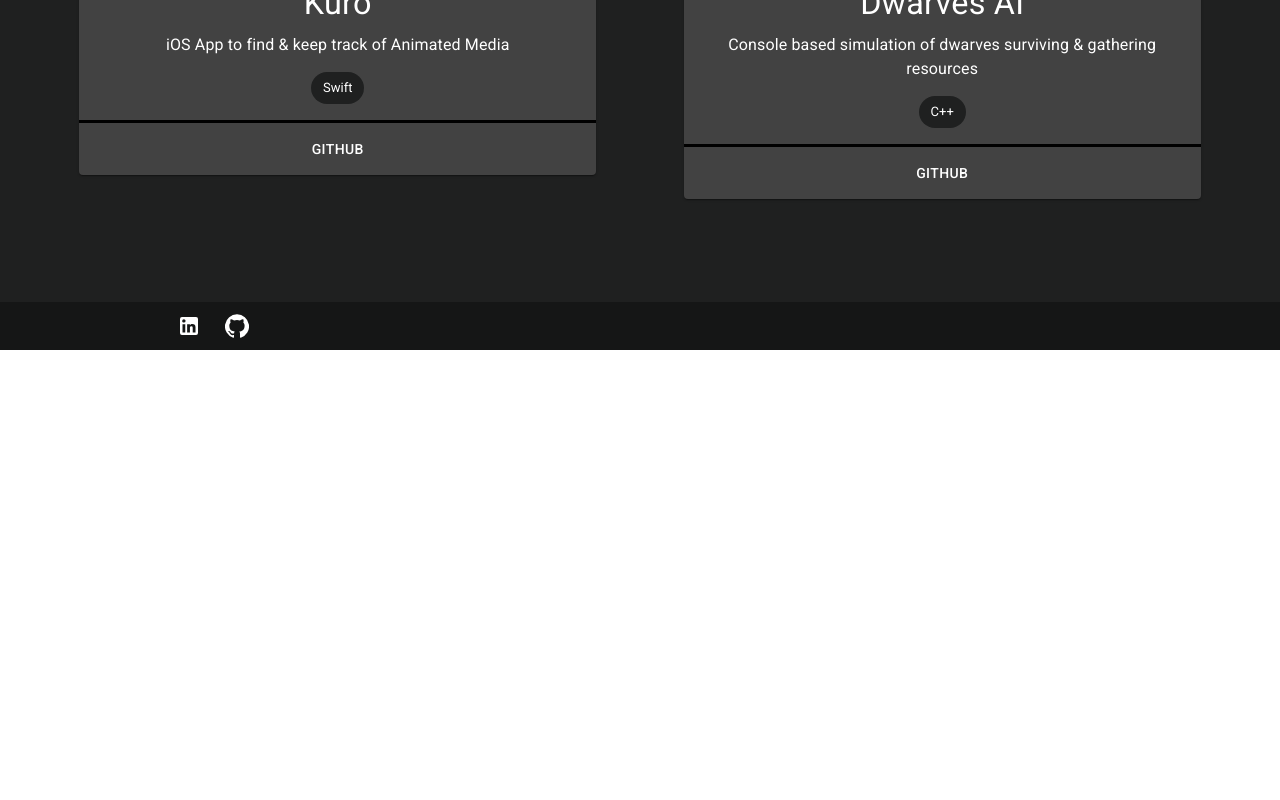
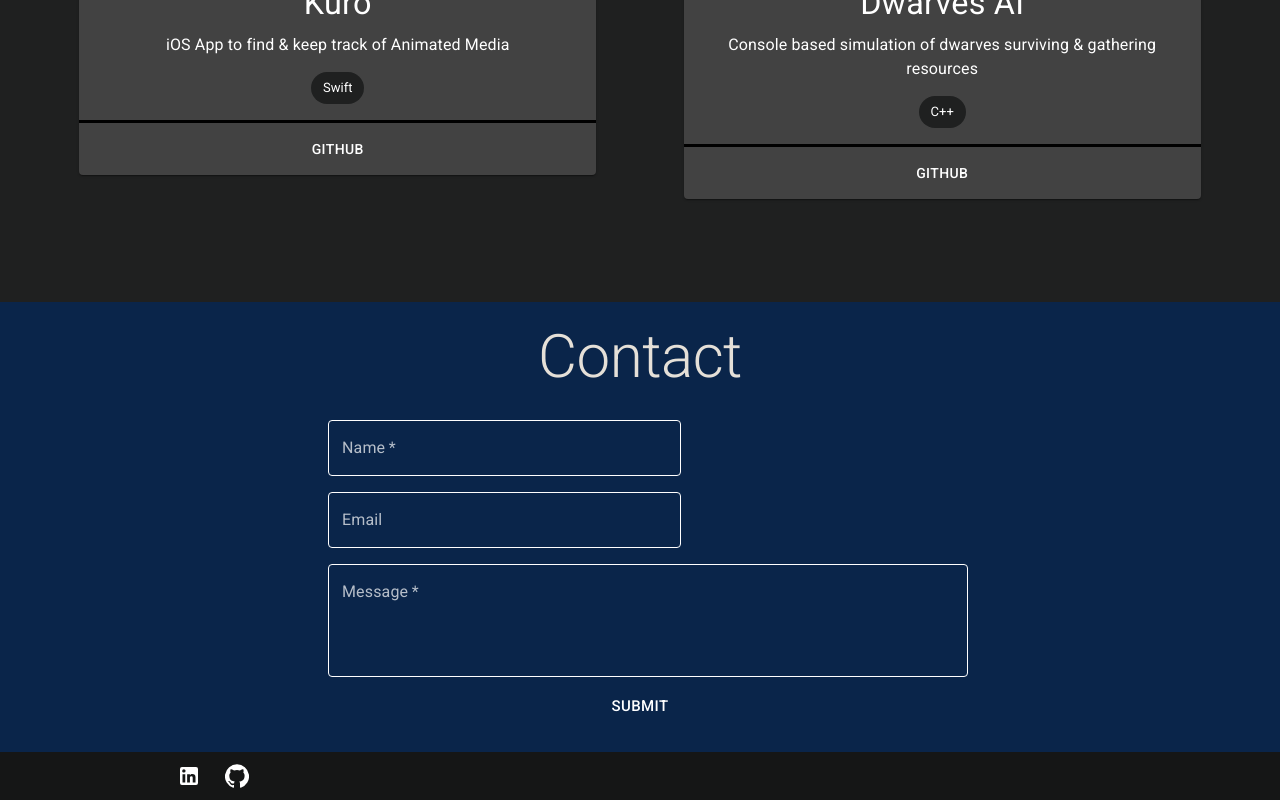
Before and after one commit to TalhaR/talhar.github.io, a React (Create React App) app: page / in a window 1280 px wide. Shown: the part 1939-2739 px from the top of the page. Before the commit the page ends 2289 px from the top, so only its background shows below. Built offline with nearby package versions, Linux system fonts and the light colour scheme.

Commit message:
added contact form. Minor layout changes.

```diff
--- a/src/App.js
+++ b/src/App.js
@@ -6,17 +6,20 @@ import About from './components/About'
 import Skills from './components/Skills'
 import Projects from './components/Projects'
 import Footer from './components/Footer'
+import Contact from './components/Contact'
 import { Grid } from '@material-ui/core';
+
 
 function App() {
   return (
     <div className="App">
       <Navbar />
-      <Grid container style={{backgroundColor: '#1f2020', color: '#e5e0d8'}}>
+      <Grid container component="main" style={{backgroundColor: '#1f2020', color: '#e5e0d8'}}>
         <Header/>
         <About />
         <Skills/>
         <Projects/>
+        <Contact />
       </Grid>
 
       <Footer/>
--- a/src/components/About.jsx
+++ b/src/components/About.jsx
@@ -24,7 +24,7 @@ export default function About() {
     const classes = useStyles();
 
     return (
-        <Grid container className={classes.aboutContainer}>
+        <Grid container className={classes.aboutContainer} component="section">
             <Grid item style={{textAlign: '-webkit-center'}}>
                 <Typography variant="h1">
                     Talha Rahman
--- /dev/null
+++ b/src/components/Contact.jsx
@@ -0,0 +1,108 @@
+import React, { useState } from 'react'
+import { makeStyles, withStyles } from '@material-ui/core/styles'
+import { Button, Grid, TextField, Typography } from '@material-ui/core'
+
+const useStyles = makeStyles((theme) => ({
+    contactContainer: {
+        justifyContent: 'center',
+        height: '450px',
+        backgroundColor: theme.palette.secondary.main,
+    },
+    formContainer: {
+        justifyContent: 'center',
+    },
+    header: {
+        textAlign: 'center',
+        padding: '5% 0%',
+        [theme.breakpoints.up("lg")]: {
+            padding: '3% 0%',
+        }
+    },
+    form: {
+        '& .MuiTextField-root': {
+            margin: theme.spacing(1),
+        },
+    },
+    regularInputs: {
+        width: '100%',
+        [theme.breakpoints.up('sm')]: {
+            width: '46%',
+        },
+        [theme.breakpoints.up('lg')]: {
+            width: '35ch',
+        }
+    },
+    message: {
+        width: '100%',
+        [theme.breakpoints.up('sm')]: {
+            width: '95%',
+        },
+        [theme.breakpoints.up('md')]: {
+            width: '94%',
+        },
+        [theme.breakpoints.up('lg')]: {
+            width: '100%',
+        }
+    }
+}));
+
+const CssTextField = withStyles({
+    root: {
+      '& label.Mui-focused': {
+        color: 'white',
+      },
+      '& .MuiInput-underline:after': {
+        borderBottomColor: 'white',
+      },
+      '& .MuiOutlinedInput-root': {
+        '& fieldset': {
+          borderColor: 'white',
+        },
+        '&:hover fieldset': {
+          borderColor: 'yellow',
+        },
+        '&.Mui-focused fieldset': {
+          borderColor: 'white',
+        },
+      },
+    },
+})(TextField);
+
+export default function Contact() {
+    const classes = useStyles();
+    const [Email, setEmail] = useState(null);
+    const [Name, setName] = useState(null);
+    const [Message, setMessage] = useState(null);
+
+    function handleSubmit(event) {
+        event.preventDefault();
+        // TODO
+        console.log(Name);
+        console.log(Email);
+        console.log(Message);
+    }
+
+    return (
+        <Grid container id="contact" className={classes.contactContainer} component="section">
+            <Grid item xs={10} lg={6} className={classes.formContainer}>
+                <Typography variant="h2" className={classes.header}>
+                    Contact
+                </Typography>
+                <form className={classes.form} autoComplete="off" onSubmit={handleSubmit}>
+                    <div>
+                        <CssTextField required label="Name" variant="outlined" className={classes.regularInputs} onInput={(e) => setName(e.target.value)} />
+                        <CssTextField label="Email" variant="outlined" className={classes.regularInputs}  onInput={(e) => setEmail(e.target.value)}/>
+                    </div>
+                    <div>
+                    <CssTextField required label="Message" multiline rows={4} variant="outlined" className={classes.message}  onInput={(e) => setMessage(e.target.value)}/>
+                    </div>
+                    <div style={{textAlign: 'center', width: '100%'}}>
+                        <Button type="submit" size="large">
+                            Submit
+                        </Button>
+                    </div>
+                </form>
+            </Grid>
+        </Grid>
+    )
+}
--- a/src/components/Footer.jsx
+++ b/src/components/Footer.jsx
@@ -21,8 +21,7 @@ export default function Footer() {
     const classes = useStyles();
 
     return (
-        <footer>
-            <Grid container className={classes.footerContainer}>
+        <Grid container className={classes.footerContainer} component="footer">
             <Grid item xs={4} className={classes.icons}>
                 <IconButton
                     href="https://www.linkedin.com/in/talha-rahman"
@@ -43,6 +42,5 @@ export default function Footer() {
                 <Typography variant="h6">{/* Talha */}</Typography>
             </Grid>
         </Grid>
-        </footer>
     );
 }
--- a/src/components/Header.jsx
+++ b/src/components/Header.jsx
@@ -26,7 +26,7 @@ export default function Header() {
     const classes = useStyles();
 
     return (
-        <Grid container className={classes.headerContainer}>
+        <Grid container component="header" className={classes.headerContainer}>
             <Grid item xs={12}>
                 <img className={classes.headerImage} src={stars} alt="stars" />
                 <Typography variant="h2" className={classes.headerText}>
--- a/src/components/Projects.jsx
+++ b/src/components/Projects.jsx
@@ -30,7 +30,7 @@ export default function Projects() {
     }
 
     return (
-        <Grid container className={classes.projectsContainer} id="projects" spacing={2}>
+        <Grid container id="projects" className={classes.projectsContainer} component="section" spacing={2}>
             <Grid item xs={12} className={classes.header}>
                 <Typography variant="h2">
                     Projects
--- a/src/components/Skills.jsx
+++ b/src/components/Skills.jsx
@@ -46,7 +46,7 @@ export default function Skills() {
     };
 
     return (
-        <Grid item xs={12} className={classes.section} id="skills">
+        <Grid item xs={12} id="skills" className={classes.section} component="section">
             <Grid container className={classes.skillsContainer}>
                 <Grid item xs={12}>
                     <Typography variant="h2">Skills</Typography>
```
Lines whose indentation alone changed are shown as unchanged.
